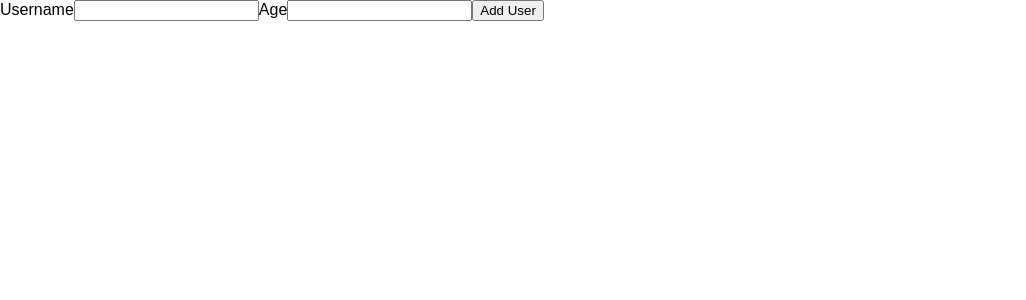
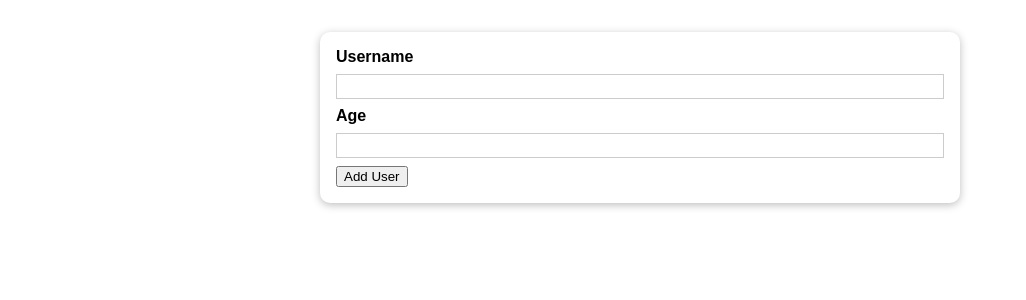
Before and after one commit to oanskyy/add-users, a React (Create React App) app: page / in a window 1280 px wide. Shown: the top 300 px of the page, without its empty margins (0-1026 px from the left). Built offline with nearby package versions, Linux system fonts and the light colour scheme.

Commit message:
Add a reusable Card component

```diff
--- /dev/null
+++ b/src/components/UI/Card.js
@@ -0,0 +1,9 @@
+import styles from "./Card.module.css";
+
+const Card = (props) => {
+  return (
+    <div className={`${styles.card} ${props.className}`}>{props.children}</div>
+  );
+};
+
+export default Card;
--- /dev/null
+++ b/src/components/UI/Card.module.css
@@ -0,0 +1,5 @@
+.card {
+  background: #fff;
+  box-shadow: 0 2px 8px rgba(0, 0, 0, 0.26);
+  border-radius: 10px;
+}
--- a/src/components/Users/AddUser.js
+++ b/src/components/Users/AddUser.js
@@ -1,12 +1,13 @@
-import react from "react";
+import styles from "./AddUser.module.css";
+import Card from "../UI/Card";
 
 const AddUser = (props) => {
   const addUserHandler = (e) => {
     e.preventDefault();
-    }
-
+  };
 
   return (
+    <Card className={styles.input}>
       <form onSubmit={addUserHandler}>
         <label htmlFor="username">Username</label>
         <input id="username" type="text" />
@@ -14,6 +15,7 @@
         <input id="age" type="number" />
         <button type="submit">Add User</button>
       </form>
+    </Card>
   );
 };
 
--- /dev/null
+++ b/src/components/Users/AddUser.module.css
@@ -0,0 +1,26 @@
+.input {
+  margin: 2rem auto;
+  padding: 1rem;
+  width: 90%;
+  max-width: 40rem;
+}
+
+.input label {
+  display: block;
+  font-weight: bold;
+  margin-bottom: 0.5rem;
+}
+
+.input input {
+  font: inherit;
+  display: block;
+  width: 100%;
+  border: 1px solid #ccc;
+  padding: 0.15rem;
+  margin-bottom: 0.5rem;
+}
+
+.input input:focus {
+  outline: none;
+  border-color: #4f005f;
+}
```
Lines whose indentation alone changed are shown as unchanged.
